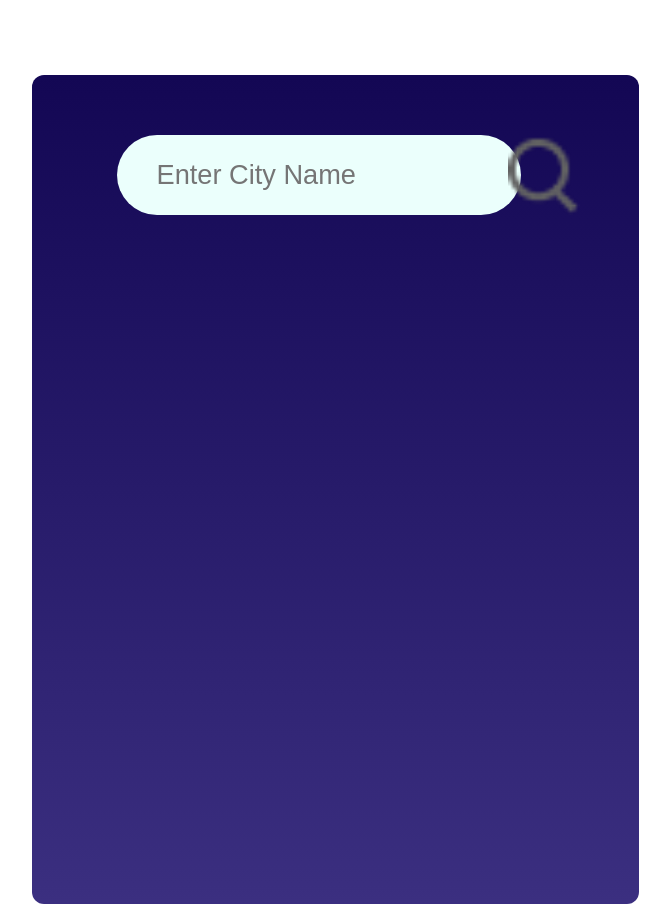
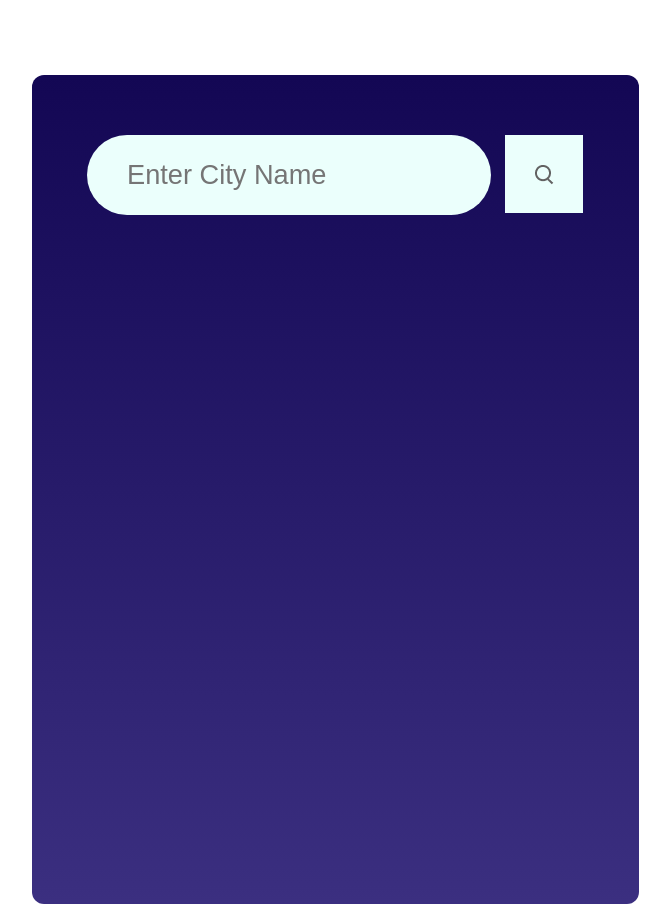
Before and after one commit to patrick-nsolo/weather-app, a React (Create React App) app: page / in a window 1280 px wide. Shown: the whole page, without its empty margins (305-975 px from the left). Built offline with nearby package versions, Linux system fonts and the light colour scheme.

Commit message:
update weather app search icon styling

```diff
--- a/src/Components/WeatherApp/WeatherApp.css
+++ b/src/Components/WeatherApp/WeatherApp.css
@@ -28,5 +28,9 @@
 .search-icon{
     display: flex;
     justify-content: center;
+    align-items: center;
+    width: 78px;
+    height:78px;
+    background: #ebfffc;
 
 }
```
